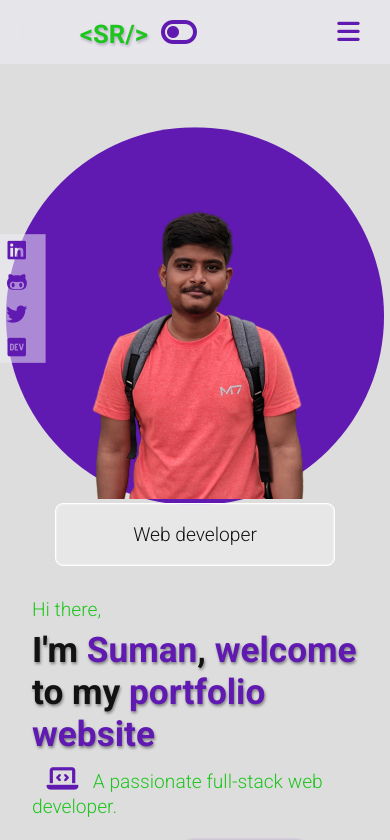
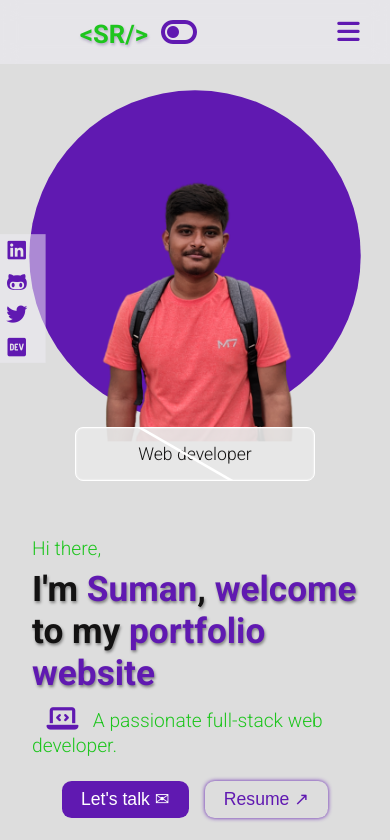
Before and after one commit to Suman373/PersonalPortfolio, a React (Create React App) app: page / in a window 390 px wide. Shown: the top 840 px of the page. Built offline with nearby package versions, Linux system fonts and the light colour scheme.

Commit message:
feat: shine sticker, fix: banner positioning in mobile screen

```diff
--- a/src/styles/Banner.css
+++ b/src/styles/Banner.css
@@ -1,9 +1,10 @@
-:root{
-    --banner-translucent:#e9e9e9ea;
+:root {
+    --banner-translucent: #e9e9e9ea;
 }
-.banner-wrapper{
+
+.banner-wrapper {
     min-height: 100vh;
-    width:100vw;
+    width: 100vw;
     position: relative;
     margin-top: 4rem;
     overflow-x: hidden;
@@ -11,186 +12,235 @@
     justify-content: center;
     align-items: center;
     flex-wrap: wrap-reverse;
-    gap:0.5rem;
+    gap: 0.5rem;
     background: transparent;
 }
-.banner-wrapper a{ color:#ffffff;}
-
-.banner-slogan-container{
+.banner-wrapper a {
+    color: #ffffff;
+}
+.banner-slogan-container {
     display: grid;
     place-content: center;
-    height:100vh;
-    width:40rem;
+    height: 100vh;
+    width: 40rem;
     padding: 6rem;
     text-align: left;
 }
-.banner-slogan-container p{
+.banner-slogan-container p {
     font-size: 1.4rem;
-    color:var(--green);
-    margin:0.5rem 0;
+    color: var(--green);
+    margin: 0.5rem 0;
 }
-.banner-slogan-container h1{
+
+.banner-slogan-container h1 {
     font-size: 3rem;
-    color:var(--bigtitles);
+    color: var(--bigtitles);
     text-shadow: 1px 2px 3px grey;
 }
-#dark .banner-slogan-container h1{
-    color:var(--helio-gray);
+
+#dark .banner-slogan-container h1 {
+    color: var(--helio-gray);
 }
-.banner-slogan-container span{
-    color:var(--violet);
+
+.banner-slogan-container span {
+    color: var(--violet);
 }
-#dark .banner-slogan-container span{
-    color:var(--rose-pink);
+
+#dark .banner-slogan-container span {
+    color: var(--rose-pink);
 }
-.banner-buttons-container button{
+
+.banner-buttons-container button {
     font-size: 1.2rem;
-    padding:0.7rem 2rem;
-    width:max-content;
-    margin:1rem;
-    border:none;
+    padding: 0.7rem 2rem;
+    width: max-content;
+    margin: 1rem;
+    border: none;
     cursor: pointer;
-    color:#ffffff;
-    border-radius:0.6rem;
-    background:var(--violet);
+    color: #ffffff;
+    border-radius: 0.6rem;
+    background: var(--violet);
 }
-#dark .banner-buttons-container button{
+
+#dark .banner-buttons-container button {
     background: var(--rose-pink);
 }
-.banner-buttons-container button:hover{
+
+.banner-buttons-container button:hover {
     opacity: 0.9;
-    transform:scale(1.06);
+    transform: scale(1.06);
 }
-#resume-btn{
+
+#resume-btn {
     background: transparent;
-    color:var(--violet);
+    color: var(--violet);
     box-shadow: 0 0 4px var(--violet);
 }
-#dark #resume-btn{
+
+#dark #resume-btn {
     background: transparent;
-    color:#ffffff;
+    color: #ffffff;
     box-shadow: 0 0 4px var(--rose-pink);
 }
-
-.banner-image-container{
+.banner-image-container {
     position: relative;
-    height:100vh;
+    height: 100vh;
     width: 40rem;
-    transform-style: preserve-3d;
-    perspective: 10rem;
 }
-
-.banner-sticker p{
+.banner-sticker p {
     font-size: 1.2rem;
-    padding:1.2rem;
+    padding: 1.2rem;
     border-radius: 0.5rem;
     color: var(--bigtitles);
     position: absolute;
     border: 1px solid #ffffff;
     box-shadow: 0 0 2px #ffffff inset;
     background: var(--banner-translucent);
+    overflow: hidden;
 }
-.banner-sticker p:nth-child(1){
-    top:20vh;
-    left:0vw;
+.banner-sticker p:nth-child(1) {
+    top: 20vh;
+    left: 0vw;
 }
-.banner-sticker p:nth-child(2){
-    top:45vh;
-    right:3vw;
+.banner-sticker p:nth-child(2) {
+    top: 45vh;
+    right: 3vw;
 }
-.banner-image-container img{
-   transform: scale(1.3);
-   z-index: -1;
-   position: relative;
+
+.banner-sticker p::before,
+.cover p::before{
+    content:"";
+    position: absolute;
+    height:0.2rem;
+    width:10rem;
+    background-color:#ffffff;
+    top:50%;
+    left:0;
+    transition: animation 200ms;
+    animation: sticker-shine 3000ms alternate  infinite;
+    transform: translateX(-100%) skewY(30deg);
 }
-.cover p{
+@keyframes sticker-shine {
+    to{
+        transform:translateX(170%) skewY(30deg);
+    }
+}
+.banner-image-container img {
+    transform: scale(1.3);
+    z-index: -1;
+    position: relative;
+}
+
+.cover p {
     font-size: 1.2rem;
-    padding:1.2rem;
+    padding: 1.2rem;
     width: 17.5rem;
     border-radius: 0.5rem;
+    position: relative;
     color: var(--bigtitles);
-    margin:0 auto;
+    overflow: hidden;
+    margin: 0 auto;
     z-index: 14;
     background: var(--banner-translucent);
     border: 1px solid #ffffff;
     box-shadow: 0 0 2px #ffffff inset;
 }
-.banner-image-container::before{
+
+.banner-image-container::before {
     content: "";
-    left:0;
+    left: 0;
     position: absolute;
-    height:100%;
-    width:100%;
-    background:var(--violet);
+    height: 100%;
+    width: 100%;
+    z-index: -2;
+    background: var(--violet);
     clip-path: circle(35% at 50% 50%);
-    z-index: -1;
 }
-#dark .banner-image-container::before{
+
+#dark .banner-image-container::before {
     background: var(--rose-pink);
 }
+
 .banner-image-container:hover .banner-sticker p,
-.banner-image-container:hover .cover p{
+.banner-image-container:hover .cover p {
     transition: all 600ms;
     transform: scale(1.12);
 }
 
-@media screen and (max-width:850px){
-    .banner-image-container{
-        height:80vh;
+@media screen and (max-width:850px) {
+    .banner-image-container {
+        height: 80vh;
     }
-    .banner-slogan-container{
-        height:fit-content;
-        padding:1rem 4rem;
+
+    .banner-slogan-container {
+        height: fit-content;
+        padding: 1rem 4rem;
     }
-    .banner-slogan-container h1{
+
+    .banner-slogan-container h1 {
         font-size: 2.45rem;
     }
-    .banner-slogan-container p{
+    .banner-slogan-container p {
         font-size: 1.4rem;
     }
-    .banner-buttons-container button{
+    .banner-buttons-container {
+        margin: 0 auto;
+    }
+    .banner-buttons-container button {
         font-size: 1.1rem;
     }
-    .banner-image-container img{
+    .banner-image-container img {
         transform: scale(1.2);
     }
-    .banner-sticker p{
+    .banner-sticker p {
         font-size: 1.1rem;
-        padding:1rem;
+        padding: 1rem;
     }
-    .banner-sticker p:nth-child(1){
-        left:7vw;
+    .banner-sticker p:nth-child(1) {
+        left: 7vw;
     }
-    .banner-sticker p:nth-child(2){
-        right:6vw;
+    .banner-sticker p:nth-child(2) {
+        right: 6vw;
     }
 }
 
-@media screen and (max-width:500px){
-
-    .banner-slogan-container{
-        padding:0.2rem 2rem;
-        margin:0.5rem 0;
+@media screen and (max-width:500px) {
+    .banner-wrapper {
+        margin-top: 1rem;
+        overflow: hidden;
     }
-    .banner-slogan-container h1{
+    .banner-slogan-container {
+        padding: 0.2rem 2rem;
+        margin: 0.5rem 0;
+    }
+    .banner-slogan-container h1 {
         font-size: 2.2rem;
     }
-    .banner-slogan-container p{
+    .banner-slogan-container p {
         font-size: 1.2rem;
     }
-    .banner-buttons-container button{
-        margin:1rem 0.5rem;
-        padding:0.5rem 1.2rem;
+    .banner-buttons-container button {
+        margin: 1rem 0.5rem;
+        padding: 0.5rem 1.2rem;
     }
-    .banner-image-container{
+    .banner-image-container {
         /* background:seagreen; */
         height: fit-content;
-        margin-top: -2.7rem 0;
+        /* margin-top: -3rem; */
     }
-    .banner-image-container img{
-        transform: scale(1);
+    .banner-image-container img {
+        transform: scale(0.9);
     }
-    .banner-sticker{
-        display:none;
+    .banner-image-container::before{
+        clip-path: circle(32% at 50% 50%);
+    }
+    .cover p {
+        font-size: 1.1rem;
+        padding: 1rem;
+        width: 15rem;
+        margin-top: -2.5rem;
+    }
+    .banner-sticker {
+        display: none;
     }
 }
```
